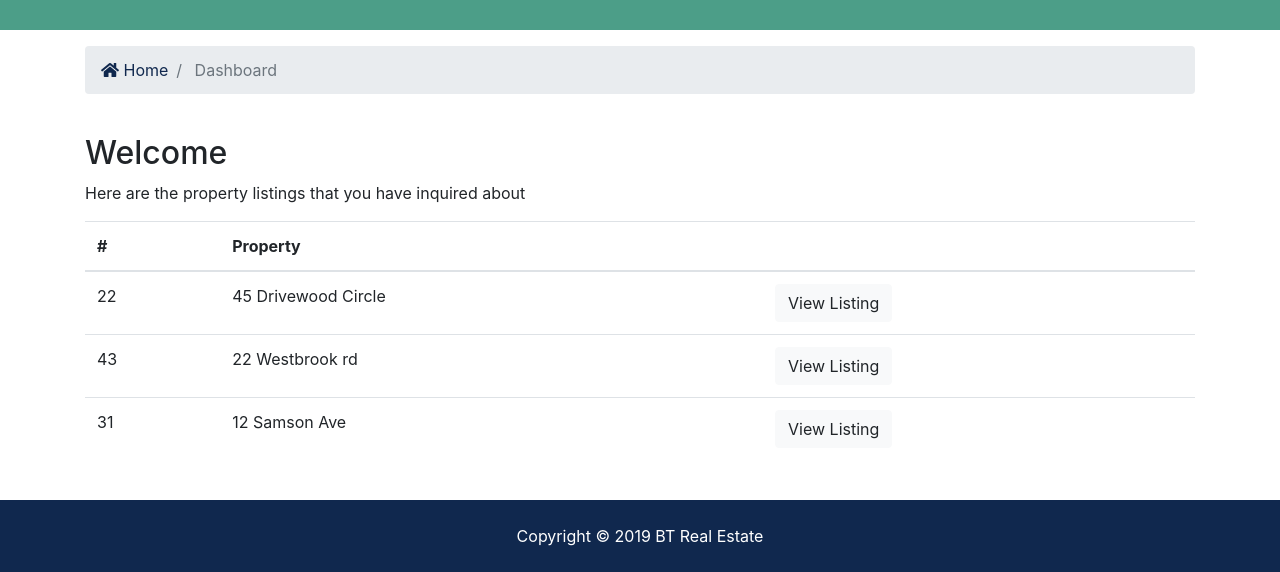
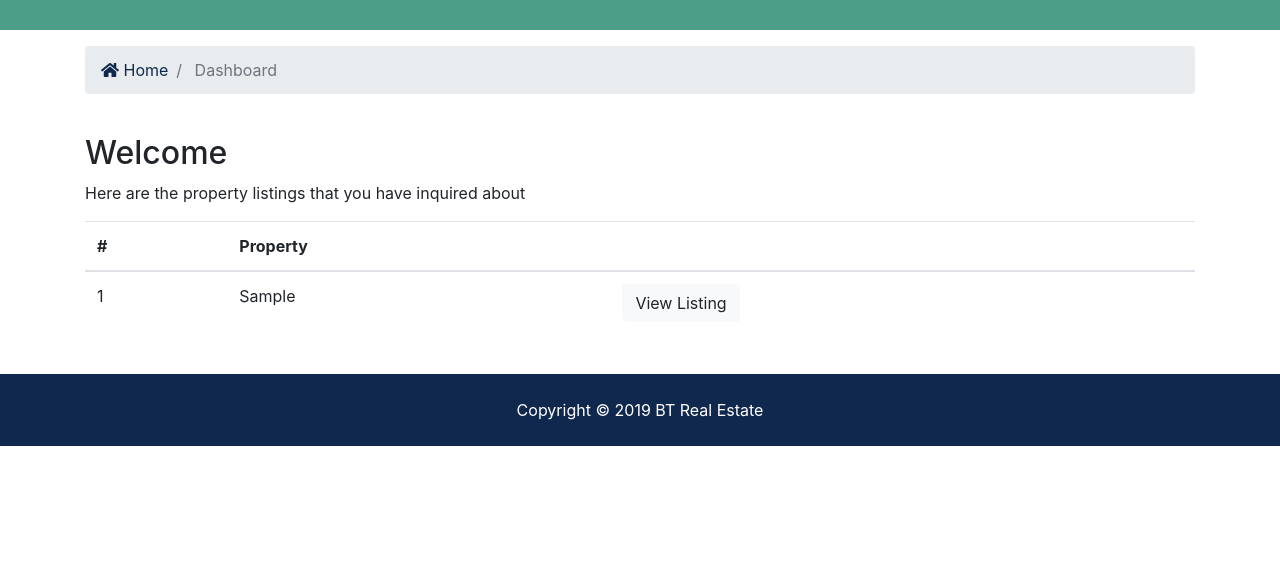
Before and after one commit to codelag/btre, a Django app: template templates/accounts/dashboard.html in a window 1280 px wide. Shown: the part 315-887 px from the top of the page. After the commit the page ends 761 px from the top, so only its background shows below. Run offline with Django 3.2, Linux system fonts and the light colour scheme; the template is opened without the code that fills it: values that come from a table or form of the project are taken from there, others are empty; tables that the repository leaves empty hold one stand-in row (values such as "Sample post"); parts of the project's set-up code (start-up, migrations or seed data) failed here and were passed over; some libraries are stand-ins or nearby versions.

Commit message:
Added dashboard

```diff
--- a/templates/accounts/dashboard.html
+++ b/templates/accounts/dashboard.html
@@ -38,6 +38,7 @@
             <div class="col-md-12">
                 <h2>Welcome {{ user.first_name }}</h2>
                 <p>Here are the property listings that you have inquired about</p>
+                {% if contacts %}
                 <table class="table">
                     <thead>
                         <tr>
@@ -47,29 +48,20 @@
                         </tr>
                     </thead>
                     <tbody>
+                        {% for contact in contacts %}
                         <tr>
-                            <td>22</td>
-                            <td>45 Drivewood Circle</td>
+                            <td>{{ contact.id }}</td>
+                            <td>{{ contact.listing }}</td>
                             <td>
-                                <a class="btn btn-light" href="#">View Listing</a>
+                                <a class="btn btn-light" href="{% url 'listing' contact.listing_id %}">View Listing</a>
                             </td>
                         </tr>
-                        <tr>
-                            <td>43</td>
-                            <td>22 Westbrook rd</td>
-                            <td>
-                                <a class="btn btn-light" href="#">View Listing</a>
-                            </td>
-                        </tr>
-                        <tr>
-                            <td>31</td>
-                            <td>12 Samson Ave</td>
-                            <td>
-                                <a class="btn btn-light" href="#">View Listing</a>
-                            </td>
-                        </tr>
+                        {% endfor %}
                     </tbody>
                 </table>
+                {% else %}
+                <p>You have not made any inquiries</p>
+                {% endif %}
             </div>
         </div>
     </div>
```
Also changed, not shown: accounts/views.py (+9 -3 lines).
